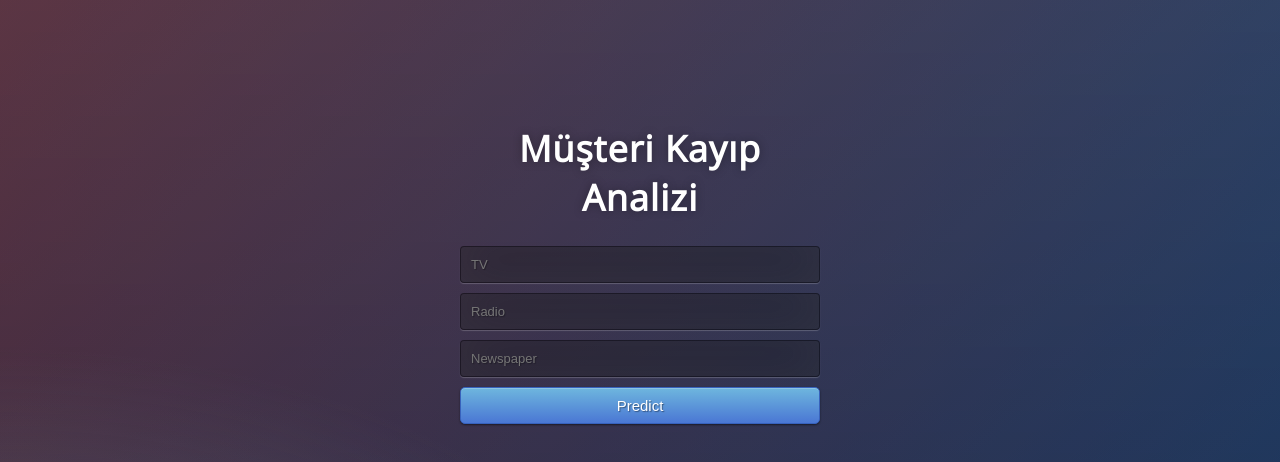
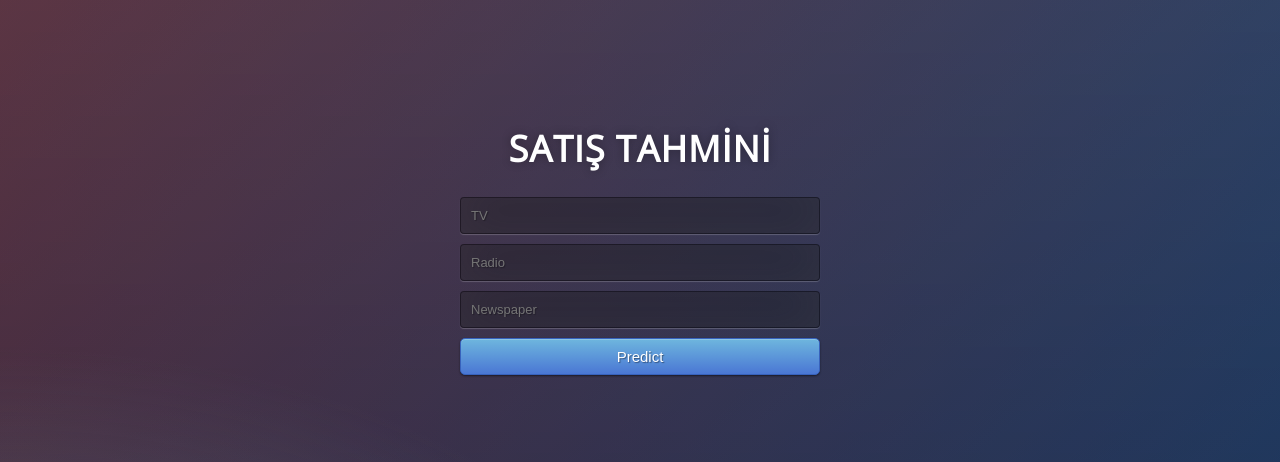
Before and after one commit to mehmetoktay2016/sales_predict_deployment, a Flask app: page / in a window 1280 px wide. Shown: the top 462 px of the page. Run offline with Flask 2, Linux system fonts and the light colour scheme; parts of the project's set-up code (start-up, migrations or seed data) failed here and were passed over.

Commit message:
Update template.html

```diff
--- a/heroku_sales_prediction/templates/template.html
+++ b/heroku_sales_prediction/templates/template.html
@@ -2,7 +2,7 @@
 <html>
 <head>
   <meta charset="UTF-8">
-  <title>Müşteri Kayıp Analizi</title>
+  <title>SATIŞ TAHMİNİ</title>
   <link href='https://fonts.googleapis.com/css?family=Pacifico' rel='stylesheet' type='text/css'>
 <link href='https://fonts.googleapis.com/css?family=Arimo' rel='stylesheet' type='text/css'>
 <link href='https://fonts.googleapis.com/css?family=Hind:300' rel='stylesheet' type='text/css'>
@@ -13,7 +13,7 @@
 
 <body>
  <div class="login">
-	  <h1>Müşteri Kayıp Analizi</h1>
+	  <h1>SATIŞ TAHMİNİ</h1>
 
      <!-- Form to enter new data for predictions  -->
     <form action="{{ url_for('predict')}}"method="POST">
```
